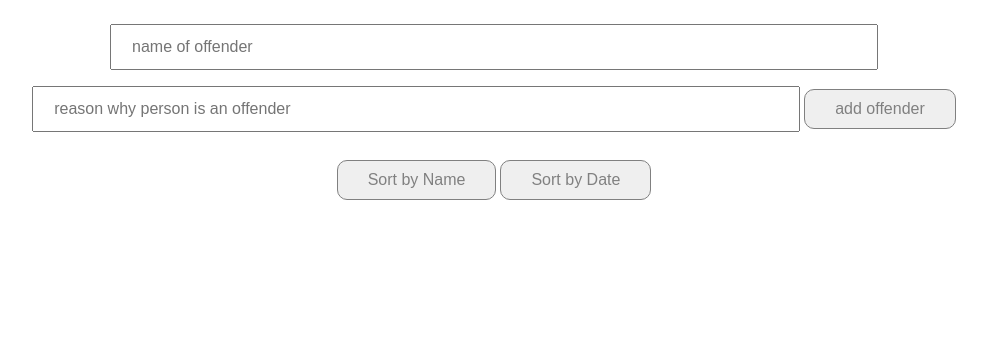
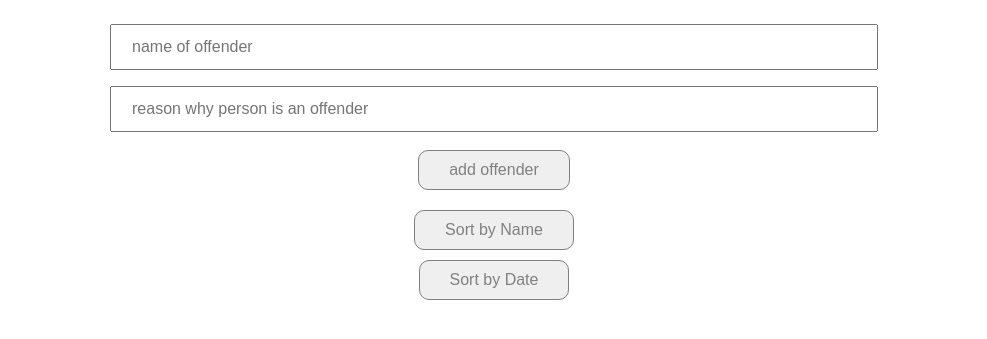
Before and after one commit to hilarylewis92/grunge-bin, a website: page public/index.html in a window 1280 px wide. Shown: the part 69-408 px from the top of the page, without its empty margins (146-1133 px from the left). Drawn offline with nearby package versions, Linux system fonts and the light colour scheme; no server answers.

Commit message:
Restyle buttons

```diff
--- a/public/styles.css
+++ b/public/styles.css
@@ -4,14 +4,15 @@ body {
 }
 
 button {
+  display: block;
   border: 1px solid gray;
   color: gray;
   border-radius: 10px;
   padding: 10px 30px;
   text-align: center;
   text-decoration: none;
-  display: inline-block;
   font-size: 16px;
+  margin: 10px auto;
 }
 
 button:hover {
```
